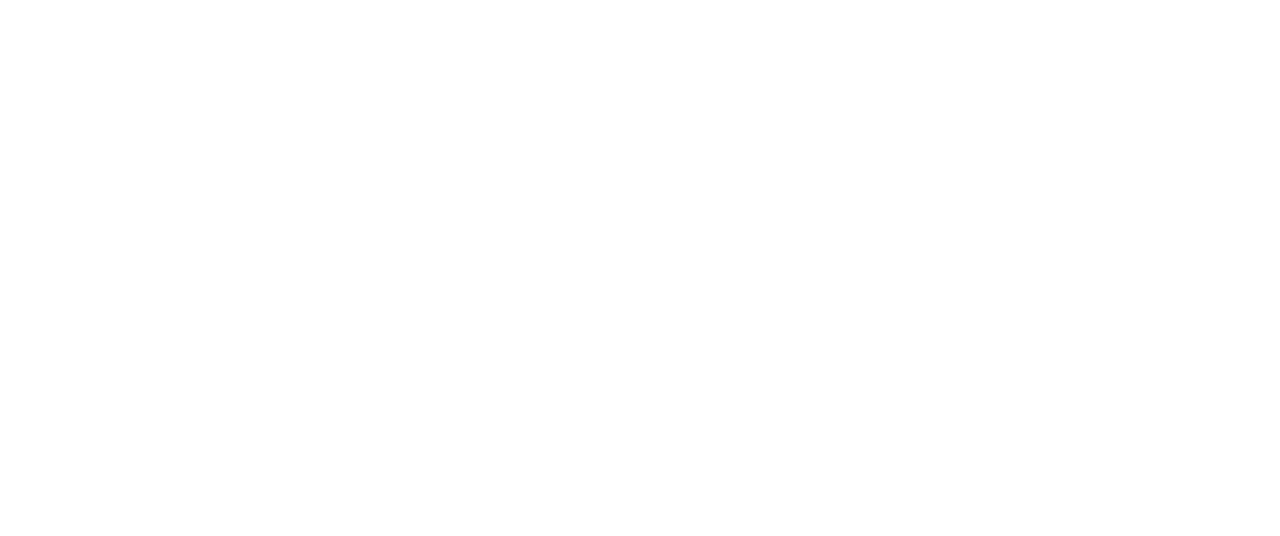
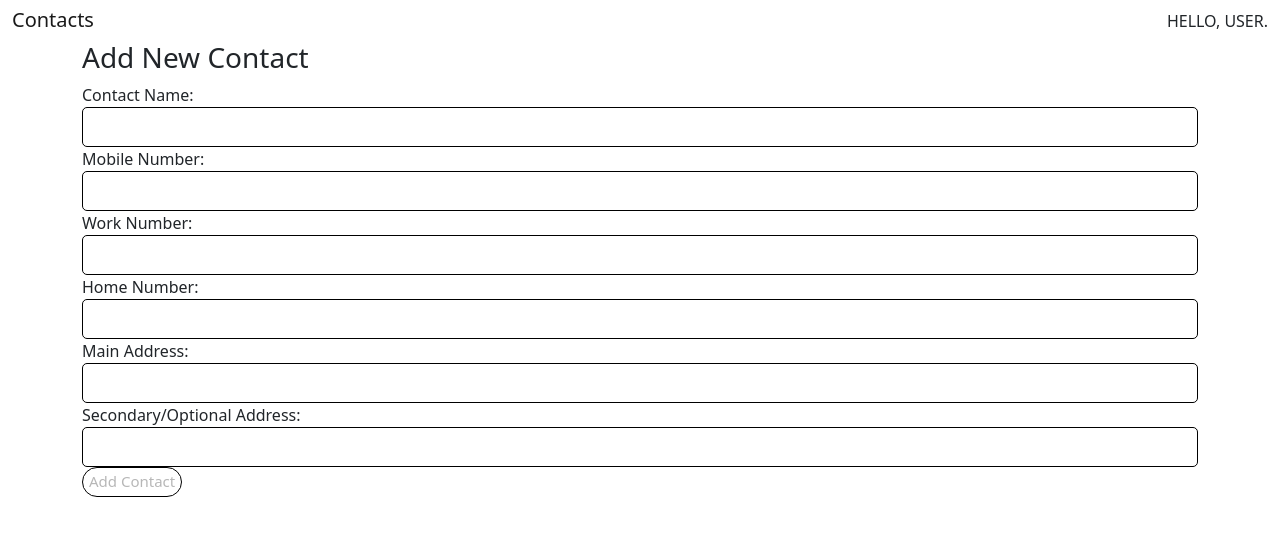
Before and after one commit to RichelleT/Contacts-List-In-React, a React (Create React App) app in the folder practical-fe/: page /addContact in a window 1280 px wide. Before the commit this address had no page. Shown: the top 536 px of the page. Built offline with nearby package versions, Linux system fonts and the light colour scheme.

Commit message:
add contact done

```diff
--- a/practical-fe/src/App.js
+++ b/practical-fe/src/App.js
@@ -3,7 +3,8 @@ import { Routes, Route, useNavigate } from "react-router-dom";
 // import styles & components
 import "./App.css";
 import Landing from "./components/landing/Landing";
-import Contacts from "./components/contacts/ContactsList";
+import ContactsList from "./components/contacts/ContactsList";
+import { AddContactsForm } from "./components/contacts/AddContactsForm";
 
 function App() {
   // eslint-disable-next-line no-unused-vars
@@ -13,7 +14,8 @@ function App() {
       {/* add routes, header, footer, & toastcontainer in here */}
       <Routes>
         <Route path="/" exact element={<Landing />} />
-        <Route path="/contacts" element={<Contacts />} />
+        <Route path="/contacts" element={<ContactsList />} />
+        <Route path="/addContact" element={<AddContactsForm />} />
       </Routes>
     </div>
   );
--- /dev/null
+++ b/practical-fe/src/components/contacts/AddContactsForm.js
@@ -0,0 +1,108 @@
+import * as React from "react";
+import { useDispatch } from "react-redux";
+import { contactAdded } from "../../redux/contacts/contactSlice";
+import Header from "../common/header/Header";
+import { useNavigate } from "react-router-dom";
+
+export const AddContactsForm = () => {
+  const dispatch = useDispatch();
+  let navigate = useNavigate();
+
+  const [name, setName] = React.useState("");
+  const [mobileNum, setMobileNum] = React.useState("");
+  const [workNum, setWorkNum] = React.useState("");
+  const [homeNum, setHomeNum] = React.useState("");
+  const [mainAddress, setMainAddress] = React.useState("");
+  const [secAddress, setSecAddress] = React.useState("");
+
+  const onNameChanged = (event) => setName(event.target.value);
+  const onMobileNumChanged = (event) => setMobileNum(event.target.value);
+  const onWorkNumChanged = (event) => setWorkNum(event.target.value);
+  const onHomeNumChanged = (event) => setHomeNum(event.target.value);
+  const onMainAddressChanged = (event) => setMainAddress(event.target.value);
+  const onSecAddressChanged = (event) => setSecAddress(event.target.value);
+
+  const onAddContactClicked = () => {
+    if (name && mobileNum) {
+      dispatch(
+        contactAdded(name, mobileNum, workNum, homeNum, mainAddress, secAddress)
+      );
+      setName("");
+      setMobileNum("");
+      setWorkNum("");
+      setHomeNum("");
+      setMainAddress("");
+      setSecAddress("");
+    }
+    navigate("/contacts");
+  };
+
+  const canAddContact = Boolean(name) && Boolean(mobileNum);
+
+  return (
+    <div>
+      <Header />
+      <div className="container noBorder">
+        <h3>Add New Contact</h3>
+        <form>
+          <label htmlFor="contactName">Contact Name:</label>
+          <input
+            type="text"
+            id="contactName"
+            name="contactName"
+            value={name}
+            onChange={onNameChanged}
+          />
+          <label htmlFor="contactName">Mobile Number:</label>
+          <input
+            type="text"
+            id="contactName"
+            name="contactName"
+            value={mobileNum}
+            onChange={onMobileNumChanged}
+          />
+          <label htmlFor="contactName">Work Number:</label>
+          <input
+            type="text"
+            id="contactName"
+            name="contactName"
+            value={workNum}
+            onChange={onWorkNumChanged}
+          />
+          <label htmlFor="contactName">Home Number:</label>
+          <input
+            type="text"
+            id="contactName"
+            name="contactName"
+            value={homeNum}
+            onChange={onHomeNumChanged}
+          />
+          <label htmlFor="contactName">Main Address:</label>
+          <input
+            type="text"
+            id="contactName"
+            name="contactName"
+            value={mainAddress}
+            onChange={onMainAddressChanged}
+          />
+          <label htmlFor="contactName">Secondary/Optional Address:</label>
+          <input
+            type="text"
+            id="contactName"
+            name="contactName"
+            value={secAddress}
+            onChange={onSecAddressChanged}
+          />
+          <button
+            className="btnA"
+            type="button"
+            onClick={onAddContactClicked}
+            disabled={!canAddContact}
+          >
+            Add Contact
+          </button>
+        </form>
+      </div>
+    </div>
+  );
+};
--- a/practical-fe/src/components/contacts/ContactsList.js
+++ b/practical-fe/src/components/contacts/ContactsList.js
@@ -3,9 +3,10 @@ import Header from "../common/header/Header";
 import "../../styles/contacts.css";
 import "bootstrap-icons/font/bootstrap-icons.css";
 import { useNavigate } from "react-router-dom";
+import { selectAllContact } from "../../redux/contacts/contactSlice";
 
 const ContactsList = () => {
-  const contacts = useSelector((state) => state.contacts);
+  const contacts = useSelector(selectAllContact);
   const defImg = require("../../assets/defAvatarImg.png");
   let navigate = useNavigate();
 
@@ -49,8 +50,26 @@ const ContactsList = () => {
             </div>
             <hr />
             <details>
-              {contact.mainAddress}
-              <summary>Address</summary>
+              {contact.mainAddress.length > 0 && (
+                <>
+                  <b>Main Address:</b> <br />
+                  {contact.mainAddress}
+                </>
+              )}
+              {contact.secAddress.length > 0 && (
+                <>
+                  <br />
+                  <b>Secondary Address:</b> <br />
+                  {contact.secAddress}
+                </>
+              )}
+              {contact.secAddress.length === 0 &&
+                contact.mainAddress.length === 0 && (
+                  <>
+                    <b>No Address Added</b> <br />
+                  </>
+                )}
+              <summary>Addresses</summary>
             </details>
             <hr />
             <div className="row d-flex align-items-center justify-content-around">
@@ -92,11 +111,8 @@ const ContactsList = () => {
               <h2>Contacts List</h2>
             </div>
             <div className="col-6 d-flex justify-content-end">
-              <button
-                className="iconBtn"
-                onClick={() => navigate("/contactsForm")}
-              >
-                <i className="bi bi-plus-circle fs-5"></i>
+              <button className="btnA" onClick={() => navigate("/addContact")}>
+                <i class="bi bi-plus"></i> Add New Contact&nbsp;
               </button>
             </div>
           </div>
--- a/practical-fe/src/redux/contacts/contactSlice.js
+++ b/practical-fe/src/redux/contacts/contactSlice.js
@@ -1,4 +1,4 @@
-import { createSlice } from "@reduxjs/toolkit";
+import { createSlice, nanoid } from "@reduxjs/toolkit";
 
 const initialState = [
   {
@@ -8,6 +8,7 @@ const initialState = [
     workNum: "",
     homeNum: "",
     mainAddress: "bangsar south, kuala lumpur",
+    secAddress: "",
   },
   {
     id: 2,
@@ -16,45 +17,37 @@ const initialState = [
     workNum: "088497238",
     homeNum: "",
     mainAddress: "subang jaya, selangor",
+    secAddress: "bangsar south, kuala lumpur",
   },
-  //   {
-  //     id: 3,
-  //     name: "Kim Yoo Jin",
-  //     mobileNum: "0167894567",
-  //     workNum: "088497238",
-  //     homeNum: "",
-  //     mainAddress: "subang jaya, selangor",
-  //   },
-  //   {
-  //     id: 4,
-  //     name: "Richelle Tan",
-  //     mobileNum: "0119994567",
-  //     workNum: "",
-  //     homeNum: "",
-  //     mainAddress: "bangsar south, kuala lumpur",
-  //   },
-  //   {
-  //     id: 5,
-  //     name: "Kim Yoo Jin",
-  //     mobileNum: "0167894567",
-  //     workNum: "088497238",
-  //     homeNum: "",
-  //     mainAddress: "subang jaya, selangor",
-  //   },
-  //   {
-  //     id: 6,
-  //     name: "Richelle Tan",
-  //     mobileNum: "0119994567",
-  //     workNum: "",
-  //     homeNum: "",
-  //     mainAddress: "bangsar south, kuala lumpur",
-  //   },
 ];
 
 const contactSlice = createSlice({
   name: "contacts",
   initialState,
-  reducers: {},
+  reducers: {
+    contactAdded: {
+      reducer(state, action) {
+        state.push(action.payload);
+      },
+      prepare(name, mobileNum, workNum, homeNum, mainAddress, secAddress) {
+        return {
+          payload: {
+            id: nanoid(),
+            name,
+            mobileNum,
+            workNum,
+            homeNum,
+            mainAddress,
+            secAddress,
+          },
+        };
+      },
+    },
+  },
 });
 
+export const { contactAdded } = contactSlice.actions;
+
+export const selectAllContact = (state) => state.contacts;
+
 export default contactSlice.reducer;
--- a/practical-fe/src/styles/contacts.css
+++ b/practical-fe/src/styles/contacts.css
@@ -1,6 +1,14 @@
 .iconBtn {
   background: none;
   border: none;
+}
+
+.btnA {
+  border: 1px solid black;
+  border-radius: 25px;
+  background-color: white;
+  height: 30px;
+  font-size: 15px;
 }
 
 .noBorder {
```
Also changed, not shown: practical-fe/src/components/contacts/ContactsForm.js (added).
